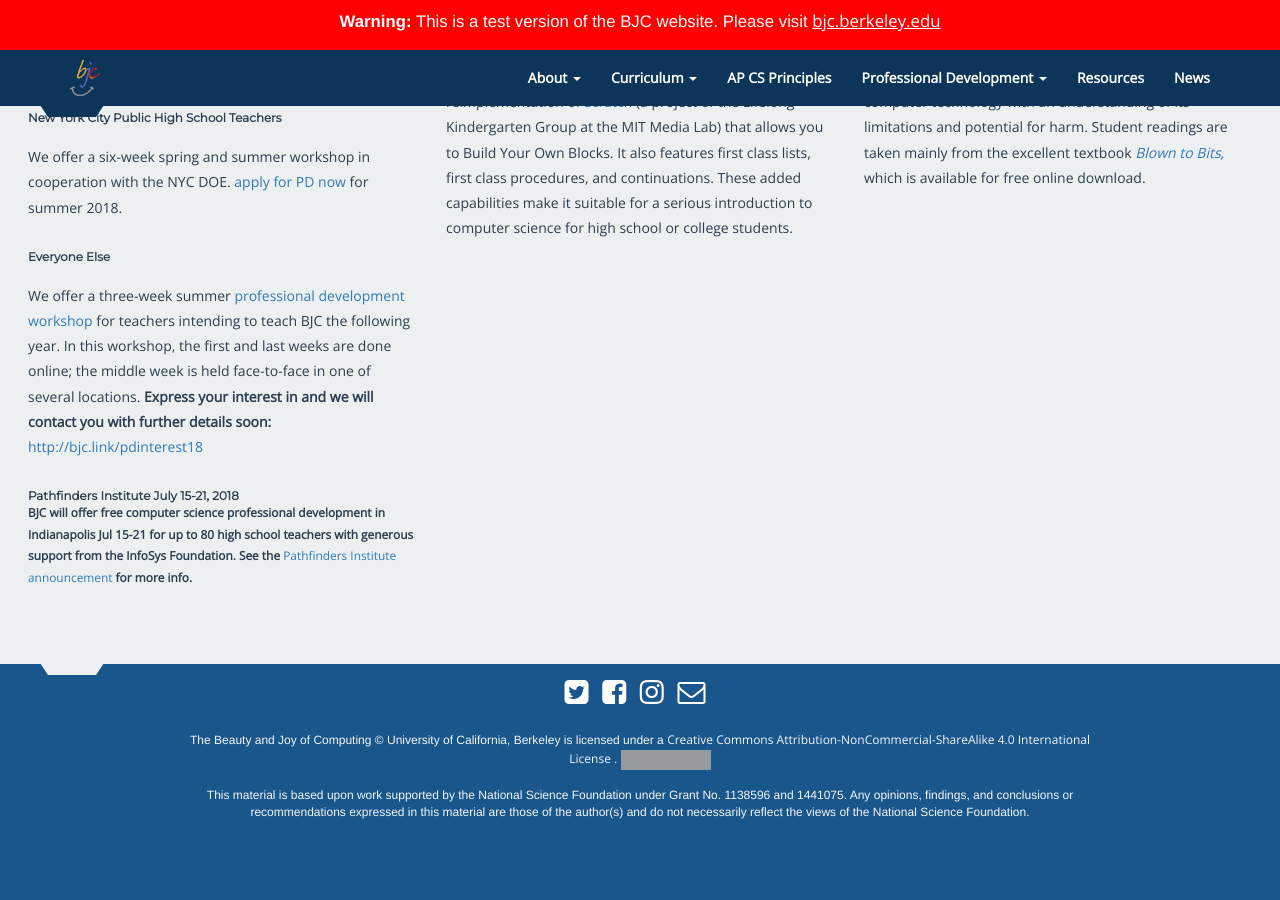
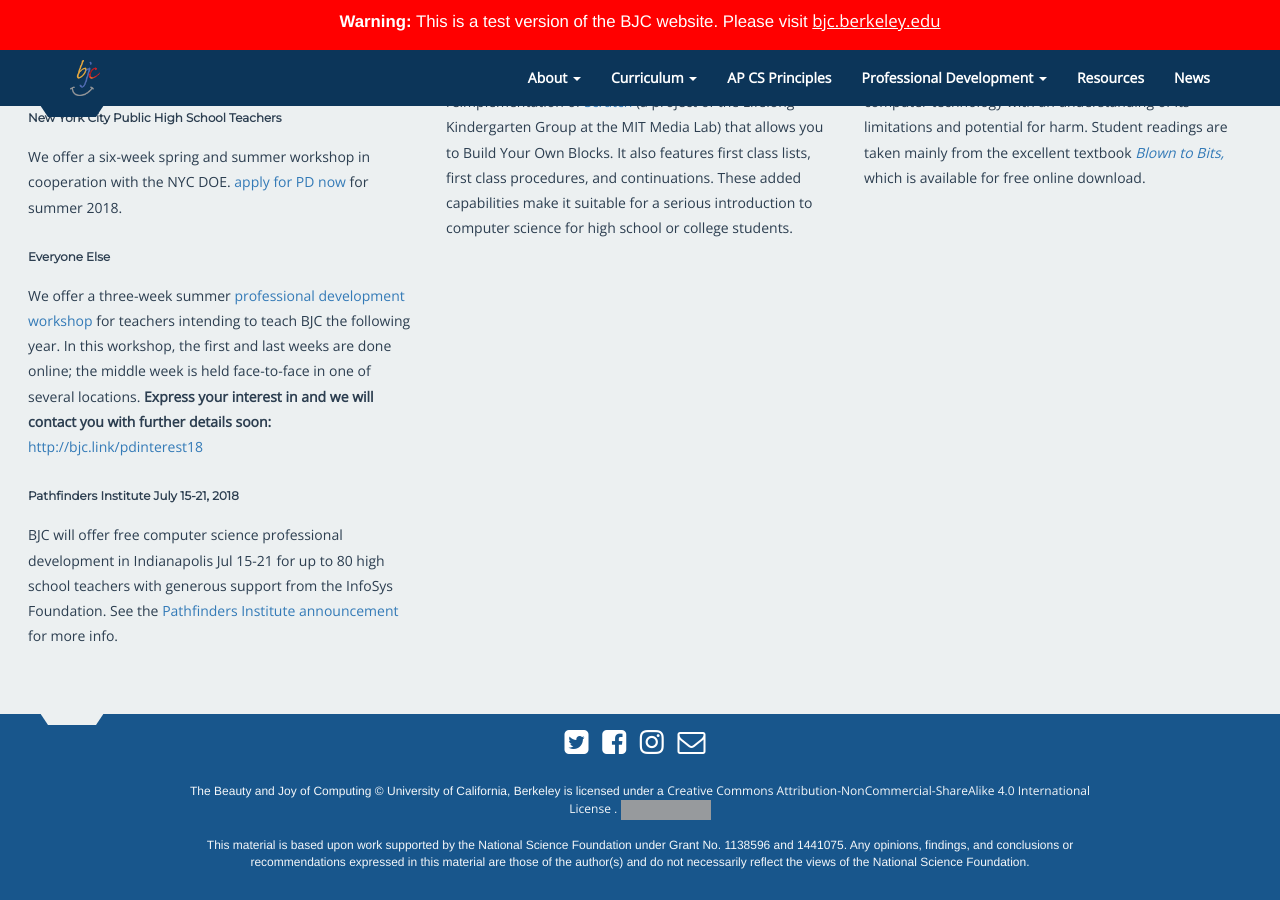
Before and after one commit to beautyjoy/beautyjoy.github.io, a Jekyll site: the page built from index.html, in a window 1280 px wide and 900 px high, scrolled down 1990 px. Built offline with Jekyll 4.4.1, drawn with Linux system fonts in a browser that asks for light colours; before the commit the page ends 2839 px from its top, so only the background shows below that; grey boxes are pictures that could not be loaded.

Commit message:
html page + fix closing tag

```diff
--- a/front-page/left-panel.md
+++ b/front-page/left-panel.html
@@ -22,8 +22,7 @@
   We offer a three-week summer <a href="{{ site.baseurl }}/summer-pd">professional development workshop</a> for teachers intending to teach BJC the following year. In this workshop, the first and last weeks are done online; the middle week is held face-to-face in one of several locations. <strong>Express your interest in and we will contact you with further details soon: <a href="{{ site.pd_interest_url }}">{{ site.pd_interest_url }}</a></strong>
 </p>
 
-<h4 class="small">Pathfinders Institute July 15-21, 2018
-
+<h4 class="small">Pathfinders Institute July 15-21, 2018</h4>
 <p>
-BJC will offer free computer science professional development in Indianapolis Jul 15-21 for up to 80 high school teachers with generous support from the InfoSys Foundation. See the <a href="http://www.infosys.org/infosys-foundation-usa/media/press/Pages/free-cs-training-800-teachers-summer2018.aspx">Pathfinders Institute announcement</a> for more info.
+  BJC will offer free computer science professional development in Indianapolis Jul 15-21 for up to 80 high school teachers with generous support from the InfoSys Foundation. See the <a href="http://www.infosys.org/infosys-foundation-usa/media/press/Pages/free-cs-training-800-teachers-summer2018.aspx">Pathfinders Institute announcement</a> for more info.
 </p>
--- a/index.html
+++ b/index.html
@@ -50,7 +50,7 @@
   <div class="container-fluid">
     <div class="row">
       <div class="col-sm-4">
-        {% include_relative front-page/left-panel.md %}
+        {% include_relative front-page/left-panel.html %}
       </div>
       <div class="col-sm-4">
         {% include_relative front-page/center-panel.html %}
```
